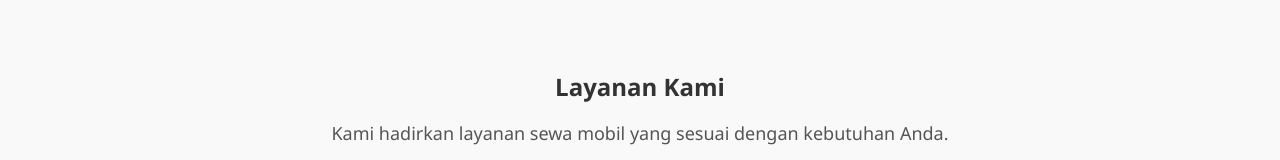
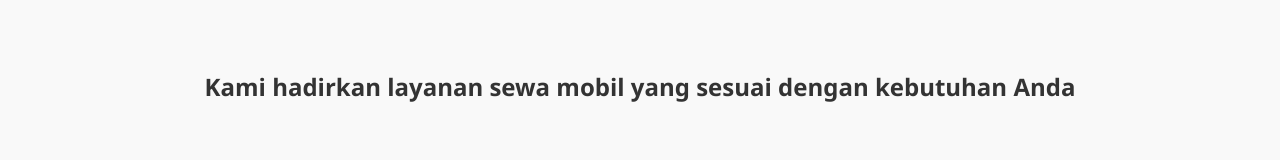
Before and after one commit to derisptr/websewamobil, a plain HTML site: page index.html in a window 1280 px wide. Shown: the part 494-654 px from the top of the page. Drawn offline with Linux system fonts and the light colour scheme; no server answers.

Commit message:
Update index.html

```diff
--- a/index.html
+++ b/index.html
@@ -32,10 +32,7 @@
 
   <section id="layanan" style="padding: 60px 20px; background: #f9f9f9;">
       <div style="max-width: 960px; margin: auto; text-align: center;">
-        <h2 style="margin-bottom: 10px;">Layanan Kami</h2>
-        <p style="margin-bottom: 40px; font-size: 18px; color: #555;">
-          Kami hadirkan layanan sewa mobil yang sesuai dengan kebutuhan Anda.
-        </p>
+        <h2 style="margin-bottom: 10px;">Kami hadirkan layanan sewa mobil yang sesuai dengan kebutuhan Anda</h2>
         <div class="layanan-grid">
           <div class="layanan-item">
             <img src="assets/icons/layanan-sopirprofesional.png" alt="Sopir Profesional">
```
